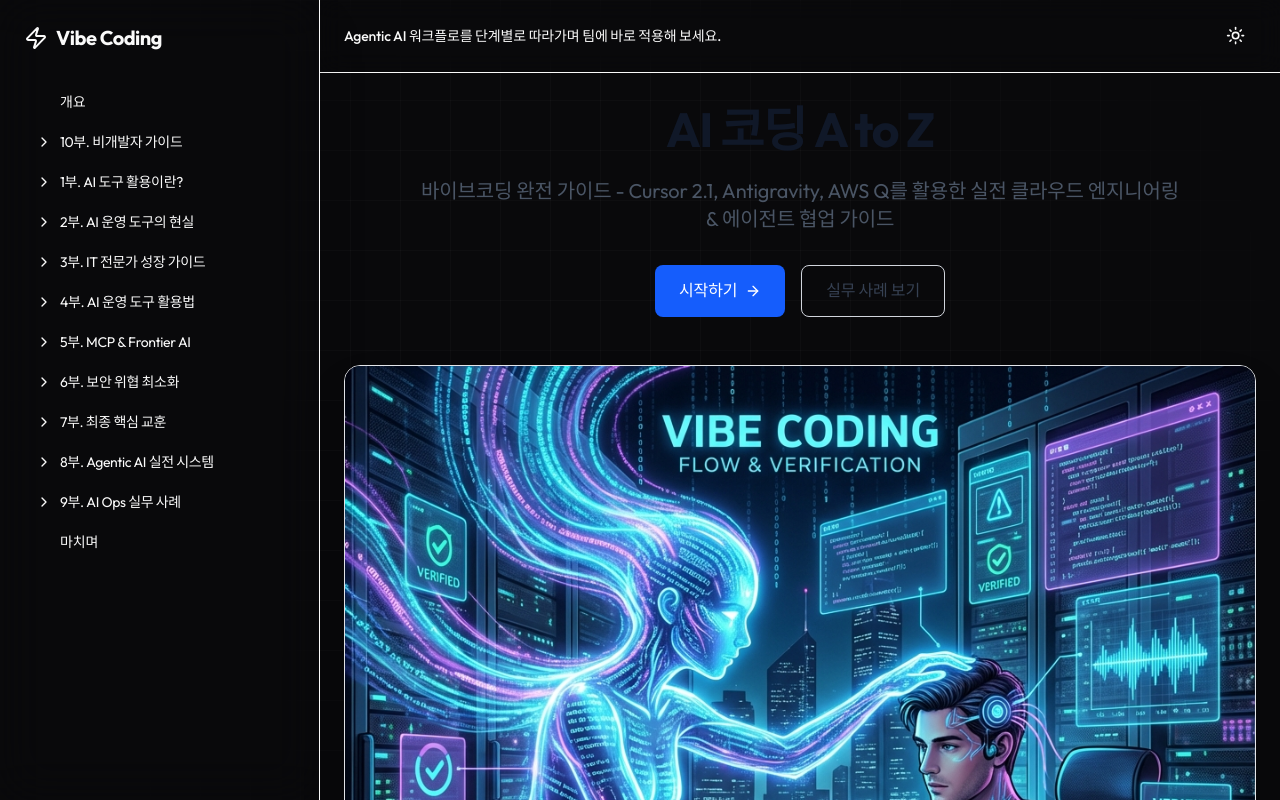
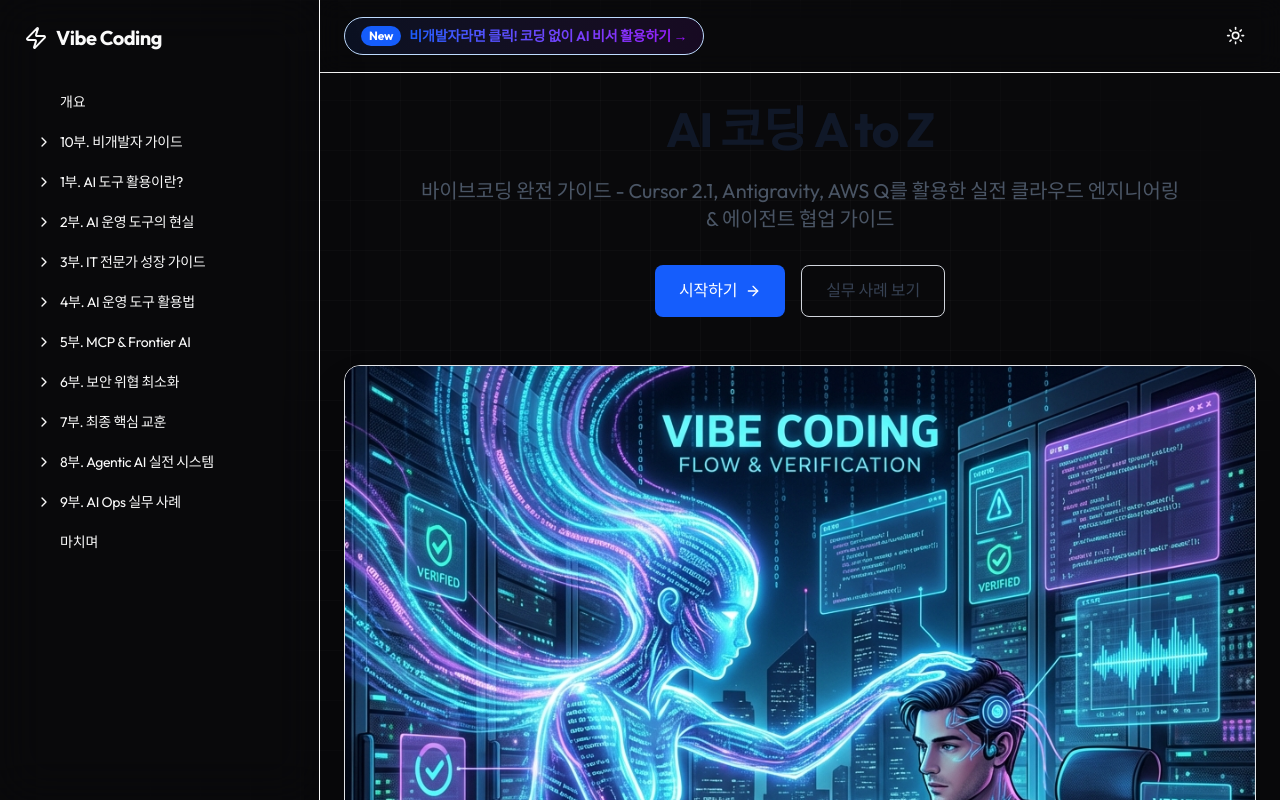
Before and after one commit to ryong-git/ai-coding-guide, a Next.js app: page / in a window 1280 px wide. Shown: the top 800 px of the page. Built offline with nearby package versions, Linux system fonts and the light colour scheme.

Commit message:
feat: add main page header link to non-dev guide

```diff
--- a/src/app/layout.tsx
+++ b/src/app/layout.tsx
@@ -1,4 +1,5 @@
 import type { Metadata } from "next";
+import Link from "next/link";
 import { Inter, Outfit, JetBrains_Mono } from "next/font/google";
 import "./globals.css";
 import { Navigation } from "@/components/ui/navigation";
@@ -63,10 +64,16 @@ export default function RootLayout({
             <main className="md:ml-80 min-h-screen relative z-10 transition-all duration-300">
               <header className="sticky top-0 z-20 border-b border-border-soft bg-background/80 backdrop-blur-md">
                 <div className="flex items-center justify-between px-6 py-4">
-                  <div className="space-y-1">
-                    <p className="text-sm text-text-secondary font-medium">
-                      Agentic AI 워크플로를 단계별로 따라가며 팀에 바로 적용해 보세요.
-                    </p>
+                  <div className="flex items-center gap-4">
+                    <Link
+                      href="/for-everyone/intro/"
+                      className="group flex items-center gap-2 px-4 py-2 bg-gradient-to-r from-blue-600/10 to-purple-600/10 hover:from-blue-600/20 hover:to-purple-600/20 border border-blue-200 dark:border-blue-900 rounded-full transition-all"
+                    >
+                      <span className="text-xs font-bold bg-blue-600 text-white px-2 py-0.5 rounded-full">New</span>
+                      <span className="text-sm font-semibold bg-gradient-to-r from-blue-600 to-purple-600 bg-clip-text text-transparent group-hover:opacity-80">
+                        비개발자라면 클릭! 코딩 없이 AI 비서 활용하기 →
+                      </span>
+                    </Link>
                   </div>
                   <ThemeToggle />
                 </div>
```
